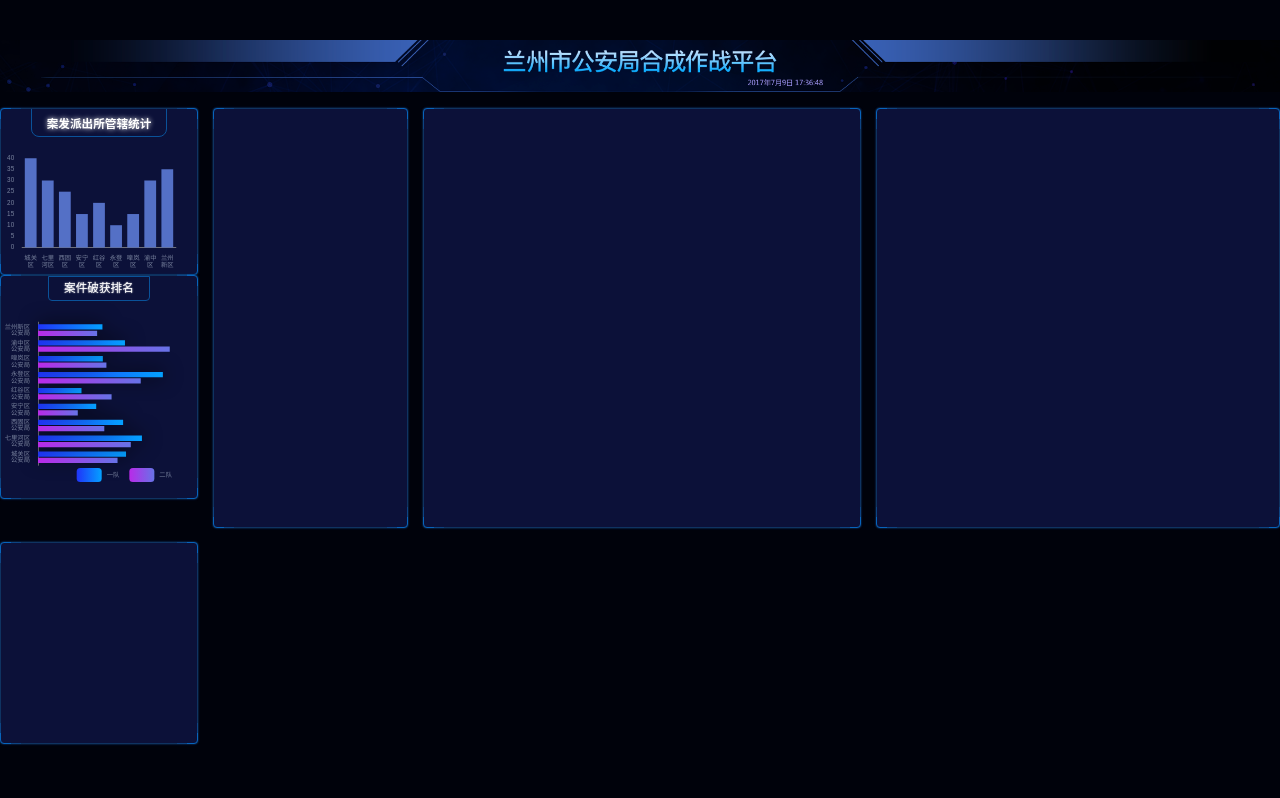
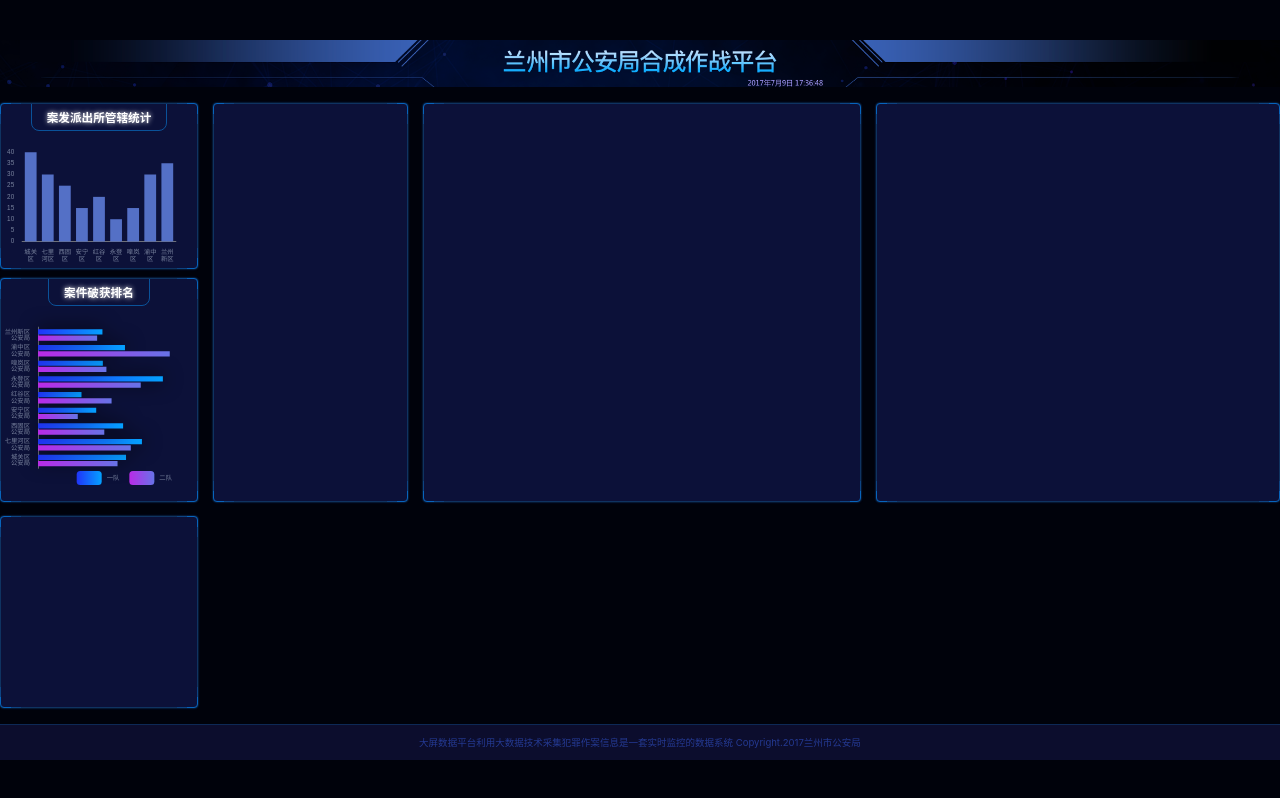
Before and after one commit to tq13111/dataVisualization, a React (Vite) app: page /#/ in a window 1280 px wide. Built offline with nearby package versions, Linux system fonts and the light colour scheme.

Commit message:
完成footer

```diff
--- a/index.html
+++ b/index.html
@@ -22,7 +22,7 @@
 <div id="root"></div>
 <script>
   const root = document.getElementById('root')
-  root.style.width = pageWidth + 'px'
+  // root.style.width = pageWidth + 'px'
   root.style.height = pageHeight + 'px'
   root.style.marginTop = (clientHeight - pageHeight) / 2 + 'px'
 </script>
--- a/src/pages/home.scss
+++ b/src/pages/home.scss
@@ -8,10 +8,24 @@
 
   > header {
     height: px(99);
+    width: px(2420);
+    margin: 0 auto;
     background-size: cover;
   }
 
+  > footer {
+    height: px(68);
+    line-height: px(68);
+    text-align: center;
+    font-size: px(18);
+    color: #243991;
+    background: #0c0d2d;
+    border-top: 1px solid #0d2956;
+  }
+
   > main {
+    width: px(2420);
+    margin: 0 auto;
     flex: 1;
     display: grid;
     grid-template:
@@ -53,7 +67,7 @@
     > .section1 {
       grid-area: box1;
 
-      > .管辖统计 {
+      > .管辖统计, .破获排名 {
         height: px(315);
         display: flex;
         flex-direction: column;
@@ -77,25 +91,7 @@
 
       > .破获排名 {
         height: px(423);
-        display: flex;
-        flex-direction: column;
-        align-items: center;
-
-        h2 {
-          flex-shrink: 0;
-          border: 1px solid #0a5299;
-          border-bottom-left-radius: 4px;
-          border-bottom-right-radius: 4px;
-          font-size: px(22);
-          line-height: px(24);
-          padding: px(10) px(28);
-          text-shadow: 0 0 px(3) white;
-        }
-
-        .chart {
-          flex: 1;
-          width: 100%;
-        }
+        margin-top: px(16);
       }
 
       > .section2 {
--- a/src/pages/home.tsx
+++ b/src/pages/home.tsx
@@ -26,6 +26,7 @@ export const Home = () => {
         <section className="border section4"></section>
         <section className="border section5"></section>
       </main>
+      <footer>大屏数据平台利用大数据技术采集犯罪作案信息是一套实时监控的数据系统 Copyright.2017兰州市公安局</footer>
     </div>
   );
 };
```
